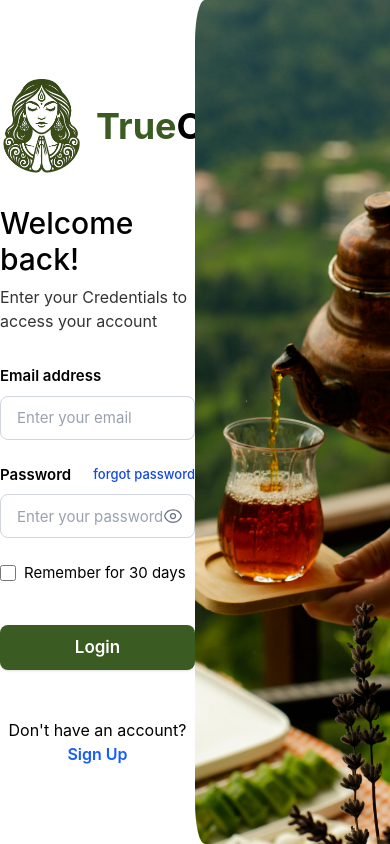
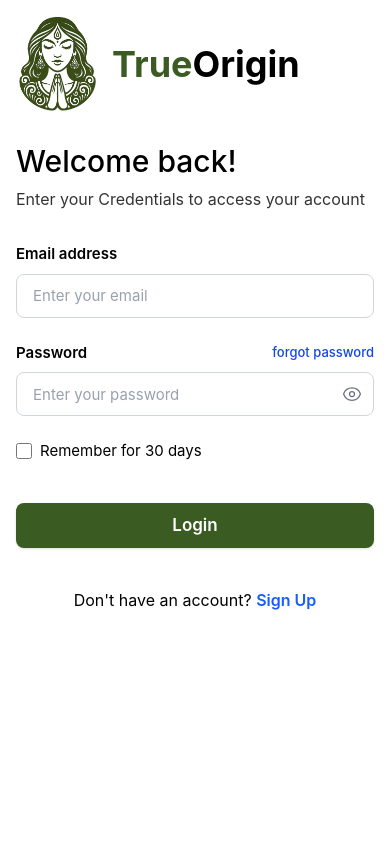
Before and after one commit to HarshitTomar143/TrueOrigin, a Next.js app: page /login in a window 390 px wide. Built offline with nearby package versions, Linux system fonts and the light colour scheme.

Commit message:
responsiveness Added

```diff
--- a/src/app/login/page.tsx
+++ b/src/app/login/page.tsx
@@ -35,9 +35,9 @@ export default function LoginPage() {
     };
 
     return (
-        <div className="flex flex-row min-h-screen bg-white">
+        <div className="flex flex-col lg:flex-row min-h-screen bg-white">
             {/* Left: Form */}
-            <div className="flex flex-col items-center justify-center w-1/2">
+            <div className="w-full lg:w-1/2 flex flex-col items-center justify-center p-4 lg:p-8">
                 <div className="w-full max-w-md flex flex-col gap-8 font-sans">
                     {/* Logo and Name */}
                     <div className="flex flex-row items-center gap-4 self-start">
@@ -54,7 +54,6 @@ export default function LoginPage() {
                         <p className="text-base text-left text-black/80 mt-2">Enter your Credentials to access your account</p>
                     </div>
 
-                    {/* Form */}
                     <form
                         className="w-full flex flex-col gap-6"
                         onSubmit={(e) => {
@@ -67,6 +66,7 @@ export default function LoginPage() {
                                 <p className="text-red-600 text-sm">{error}</p>
                             </div>
                         )}
+
                         <div>
                             <label htmlFor="email" className="block text-[15px] font-semibold mb-2">Email address</label>
                             <input
@@ -77,6 +77,7 @@ export default function LoginPage() {
                                 placeholder="Enter your email"
                                 className="w-full h-11 px-4 border border-gray-300 rounded-lg focus:outline-none focus:ring-2 focus:ring-[#3A5B22] placeholder-gray-400 text-[15px] font-normal" />
                         </div>
+
                         <div>
                             <div className="flex justify-between items-center mb-2">
                                 <label htmlFor="password" className="block text-[15px] font-semibold">Password</label>
@@ -108,6 +109,7 @@ export default function LoginPage() {
                                 </button>
                             </div>
                         </div>
+
                         <div className="flex items-center gap-2 mb-2">
                             <input
                                 type="checkbox"
@@ -118,6 +120,7 @@ export default function LoginPage() {
                             />
                             <label htmlFor="remember" className="text-[15px] font-normal">Remember for 30 days</label>
                         </div>
+
                         <button
                             type="submit"
                             onClick={onLogin}
@@ -125,21 +128,21 @@ export default function LoginPage() {
                             className="w-full bg-[#3A5B22] text-white font-semibold py-2.5 rounded-lg mt-2 shadow-sm hover:bg-[#2e471a] transition-colors text-[17px] cursor-pointer disabled:opacity-50 disabled:cursor-not-allowed">
                             {buttonDisabled ? "Logging in..." : "Login"}
                         </button>
+
+                        <p className="w-full text-center mt-4 text-base">Don't have an account? <Link href="/signup" className="text-blue-600 font-semibold hover:underline">Sign Up</Link></p>
                     </form>
-
-                    {/* Sign Up Link */}
-                    <p className="w-full text-center mt-4 text-base">Don't have an account? <Link href="/signup" className="text-blue-600 font-semibold hover:underline">Sign Up</Link></p>
                 </div>
             </div>
+
             {/* Right: Image */}
-            <div className="w-1/2 h-screen relative">
+            <div className="hidden lg:block lg:w-1/2 h-screen relative">
                 <Image
                     src="/SignupSideImg.jpg"
                     alt="SideImg"
                     fill
                     sizes="(max-width: 768px) 100vw, 50vw"
                     className="object-cover rounded-tl-[5%] rounded-bl-[5%]"
-                    />
+                />
             </div>
         </div>
     );
--- a/src/app/signup/page.tsx
+++ b/src/app/signup/page.tsx
@@ -17,6 +17,7 @@ export default function SignupPage() {
     const [error, setError] = useState("");
     const [passwordError, setPasswordError] = useState("");
     const [showPasswordInfo, setShowPasswordInfo] = useState(false);
+    const [showPassword, setShowPassword] = useState(false);
 
     const validatePassword = (password: string) => {
         const hasUpperCase = /[A-Z]/.test(password);
@@ -85,9 +86,9 @@ export default function SignupPage() {
     };
 
     return (
-        <div className="flex flex-row min-h-screen bg-white">
+        <div className="flex flex-col lg:flex-row min-h-screen bg-white">
             {/* Left: Form */}
-            <div className="flex flex-col items-center justify-center w-1/2">
+            <div className="w-full lg:w-1/2 flex flex-col items-center justify-center p-4 lg:p-8">
                 <div className="w-full max-w-md flex flex-col items-center gap-8 font-sans">
                     {/* Logo and Name */}
                     <div className="flex flex-row items-center gap-4 self-start">
@@ -135,7 +136,7 @@ export default function SignupPage() {
                             <label htmlFor="password" className="block text-[15px] font-semibold mb-2">Password</label>
                             <div className="relative">
                                 <input
-                                    type="password"
+                                    type={showPassword ? "text" : "password"}
                                     id="password"
                                     value={user.password}
                                     onChange={(e)=> setUser({...user, password:e.target.value})}
@@ -180,24 +181,26 @@ export default function SignupPage() {
                                 <p className="text-red-500 text-sm mt-1">{passwordError}</p>
                             )}
                         </div>
+
                         <button
                             type="submit"
                             disabled={isLoading}
                             className="w-full bg-[#3A5B22] text-white font-semibold py-2.5 rounded-lg mt-2 shadow-sm hover:bg-[#2e471a] transition-colors cursor-pointer disabled:opacity-50 disabled:cursor-not-allowed">
                             {isLoading ? "Can't sign up!" : "Signup"}
                         </button>
+
+                        <p className="w-full text-center mt-4 text-base">Have an account? <Link href="/login" className="text-blue-600 font-semibold hover:underline">Log In</Link></p>
                     </form>
-
-                    {/* Have an account */}
-                    <p className="w-full text-center mt-4 text-base">Have an account? <Link href="/login" className="text-blue-600 font-semibold hover:underline">Log In</Link></p>
                 </div>
             </div>
+
             {/* Right: Image */}
-            <div className="w-1/2 h-screen relative">
+            <div className="hidden lg:block lg:w-1/2 h-screen relative">
                 <Image
                     src="/SignupSideImg.jpg"
                     alt="SideImg"
                     fill
+                    sizes="(max-width: 768px) 100vw, 50vw"
                     className="object-cover rounded-tl-[5%] rounded-bl-[5%]"
                 />
             </div>
```
